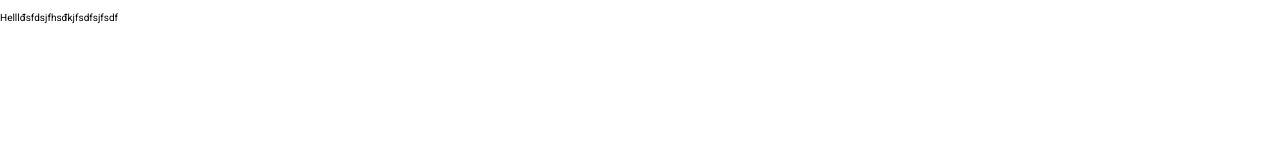
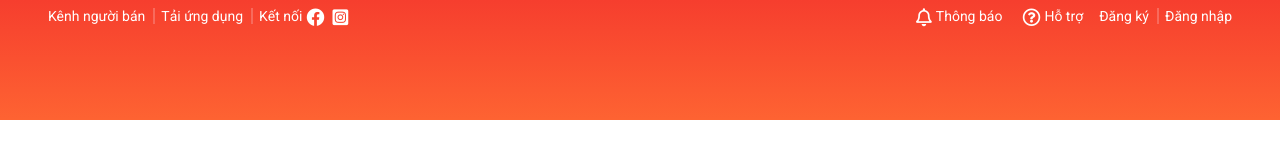
Before and after one commit to tuyen85qn/MyShop, a plain HTML site: page index.html in a window 1280 px wide. Drawn offline with nearby package versions, Linux system fonts and the light colour scheme.

Commit message:
header qr code

```diff
--- a/assets/css/base.css
+++ b/assets/css/base.css
@@ -27,3 +27,12 @@ html {
   display: flex;
   flex-wrap: wrap;
 }
+/* Animation */
+@keyframes fadeIn {
+  from {
+    opacity: 0;
+  }
+  to {
+    opacity: 1;
+  }
+}
--- a/assets/css/main.css
+++ b/assets/css/main.css
@@ -0,0 +1,99 @@
+.header {
+  background-image: linear-gradient(#f63e2e, #fe6332);
+  height: 120px;
+}
+.header__nav {
+  display: flex;
+  justify-content: space-between;
+}
+.header__nav-list {
+  display: flex;
+  list-style: none;
+  margin-top: 8px;
+  padding-left: 0;
+  align-content: center;
+}
+.header__nav-item {
+  display: inline-block;
+  margin: 0 8px;
+  font-size: 1.4rem;
+  position: relative;
+}
+.header__nav-item,
+.header__nav-item-link,
+.header__nav-icon-link {
+  text-decoration: none;
+  color: #fff;
+}
+.header__nav-item,
+.header__nav-item-link,
+.header__nav-icon-link {
+  display: inline-flex;
+}
+.header__nav-item:hover,
+.header__nav-item-link:hover,
+.header__nav-icon-link:hover {
+  cursor: pointer;
+  color: rgba(255, 255, 255, 0.7);
+}
+.header__nav-item:hover .header__qr {
+  display: block;
+}
+.header__nav-item--strong {
+  font-weight: 400;
+}
+.header__nav-item--separate::after {
+  content: "";
+  display: block;
+  position: absolute;
+  width: 2px;
+  height: 1.6rem;
+  background-color: #f86a5c;
+  top: 0;
+  right: -10px;
+}
+.header__nav-icon {
+  font-size: 1.8rem;
+  margin: 0 4px;
+}
+.header__nav-title--no-pointer {
+  cursor: text;
+  color: var(--white-color);
+}
+/* Header QR code */
+.header__qr {
+  display: none;
+  position: absolute;
+  width: 190px;
+  background-color: var(--white-color);
+  top: 150%;
+  left: 0;
+  border-radius: 2px;
+  animation: fadeIn ease-in 0.3s;
+}
+.header__qr::before {
+  content: "";
+  display: block;
+  position: absolute;
+  height: 10px;
+  width: 100%;
+  top: -10px;
+  left: 0;
+}
+.header__qr-apps {
+  display: flex;
+  justify-content: space-between;
+  flex-wrap: wrap;
+  margin-left: 10px;
+  margin-right: 10px;
+}
+.header__qr-code-img {
+  width: 100%;
+  border-radius: 2px;
+}
+.header__qr-download-img {
+  height: 18px;
+}
+.header__qr-link {
+  line-height: 1.8;
+}
--- a/index.html
+++ b/index.html
@@ -7,11 +7,70 @@
     <link rel="stylesheet" href="https://cdnjs.cloudflare.com/ajax/libs/normalize/8.0.1/normalize.min.css" integrity="sha512-NhSC1YmyruXifcj/KFRWoC561YpHpc5Jtzgvbuzx5VozKpWvQ+4nXhPdFgmx8xqexRcpAglTj9sIBWINXa8x5w==" crossorigin="anonymous" />
     <link rel="stylesheet" href="assets\css\base.css">
     <link rel="stylesheet" href="assets\css\main.css">
+    <link rel="stylesheet" href="https://cdnjs.cloudflare.com/ajax/libs/font-awesome/5.15.3/css/all.min.css" integrity="sha512-iBBXm8fW90+nuLcSKlbmrPcLa0OT92xO1BIsZ+ywDWZCvqsWgccV3gFoRBv0z+8dLJgyAHIhR35VZc2oM/gI1w==" crossorigin="anonymous" />
     <link rel="preconnect" href="https://fonts.gstatic.com">
     <link href="https://fonts.googleapis.com/css2?family=Roboto:wght@300;400;500;700&display=swap" rel="stylesheet">
     <title>Trang chủ</title>
 </head>
 <body>
-    <p>Helllđsfdsjfhsđkjfsdfsjfsdf</p>
+   <div class="app">
+       <div class="header">
+           <div class="grid">
+               <div class="header__nav">
+                   <ul class="header__nav-list">
+                       <li class="header__nav-item header__nav-item--strong header__nav-item--separate">
+                            <a href="" class="header__nav-item-link">Kênh người bán
+                            </a>
+                        </li>
+                       <li class="header__nav-item header__nav-item--strong header__nav-item--separate">
+                            <a href="" class="header__nav-item-link">
+                            Tải ứng dụng
+                            </a>
+                            <div class="header__qr">
+                                <a href="" class="header__qr-link"><img class="header__qr-code-img" src="/assets/image/qr-code.png" alt="QR code"></a>
+                                <div class="header__qr-apps">
+                                    <a href="" class="header__qr-link"><img class="header__qr-download-img" src="/assets/image/appstore.png" alt="Google play"></a>
+                                    <a href="" class="header__qr-link"><img class="header__qr-download-img" src="/assets/image/googleplay.png" alt="Google play"></a>
+                                    <a href="" class="header__qr-link"><img class="header__qr-download-img" src="/assets/image/appgallery.png" alt="Google play"></a>
+                                </div>
+                            </div>
+                        </li>
+                       <li class="header__nav-item header__nav-item--strong">
+                           <span class="header__nav-title--no-pointer">Kết nối</span>
+                           <a href="" class="header__nav-icon-link">
+                                <i class="header__nav-icon fab fa-facebook"></i>
+                           </a>
+                           <a href="" class="header__nav-icon-link">
+                                <i class="header__nav-icon fab fa-instagram-square"></i>
+                           </a>
+                        </li>
+                   </ul>
+                   <ul class="header__nav-list">
+                    <li class="header__nav-item header__nav-item--strong">
+                        <a href="" class="header__nav-icon-link">
+                            <i class="header__nav-icon far fa-bell"></i>
+                            Thông báo
+                        </a>
+                    </li>
+                    <li class="header__nav-item header__nav-item--strong">
+                        <a href="" class="header__nav-icon-link">
+                            <i class="header__nav-icon far fa-question-circle"></i>
+                            Hỗ trợ
+                        </a>
+                    </li>
+                    <li class="header__nav-item header__nav-item--strong header__nav-item--separate">
+                        <a href="" class="header__nav-item-link">
+                            Đăng ký
+                        </a>
+                    </li>
+                    <li class="header__nav-item header__nav-item--strong">
+                        <a href="" class="header__nav-item-link">
+                           Đăng nhập
+                        </a>
+                    </li>
+                </ul>
+            </div>
+       </div>
+   </div>
 </body>
 </html>
```
Also changed, not shown: assets/image/appgallery.png (added), assets/image/appstore.png (added), assets/image/googleplay.png (added), assets/image/qr-code.png (added).
